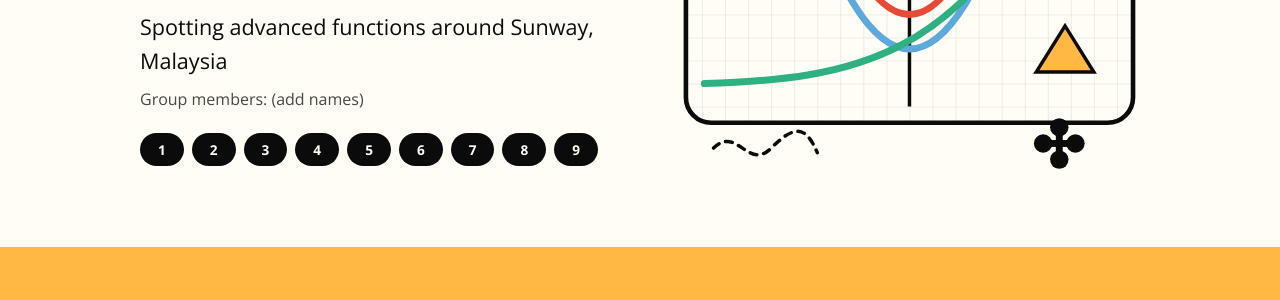
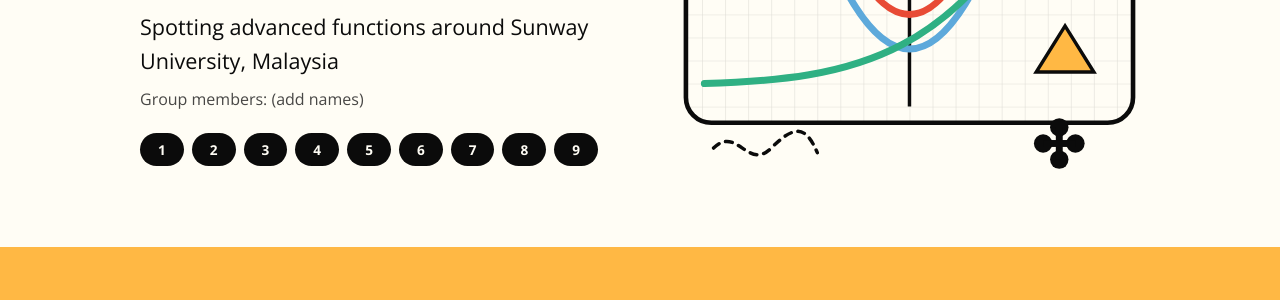
Before and after one commit to matthewsia104-netizen/functions-album, a plain HTML site: page index.html in a window 1280 px wide. Shown: the part 249-549 px from the top of the page. Drawn offline with nearby package versions, Linux system fonts and the light colour scheme.

Commit message:
Update index.html

```diff
--- a/index.html
+++ b/index.html
@@ -128,9 +128,9 @@ footer .pill { background: #fffdf5; color: #0b0b0b; }
    ============================================================ */
 const site = {
   title: "Functions in the Wild!",
-  course: "Spotting advanced functions around Sunway, Malaysia",
+  course: "Spotting advanced functions around Sunway University, Malaysia",
   tag: "MHF4U Advanced Functions: Culminating Task",
-  members: ""            // e.g. "Name 1, Name 2, Name 3"
+  members: ""            // e.g. "Matthew, Jean, and Edward"
 };
 
 const items = Array.from({ length: 9 }, (_, i) => ({
```
